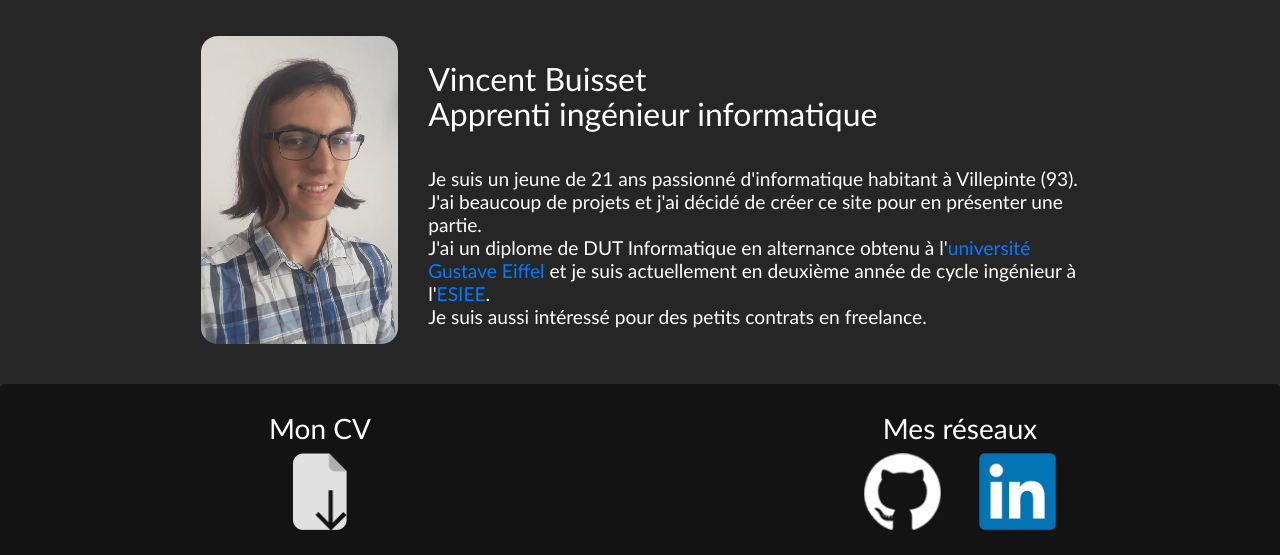
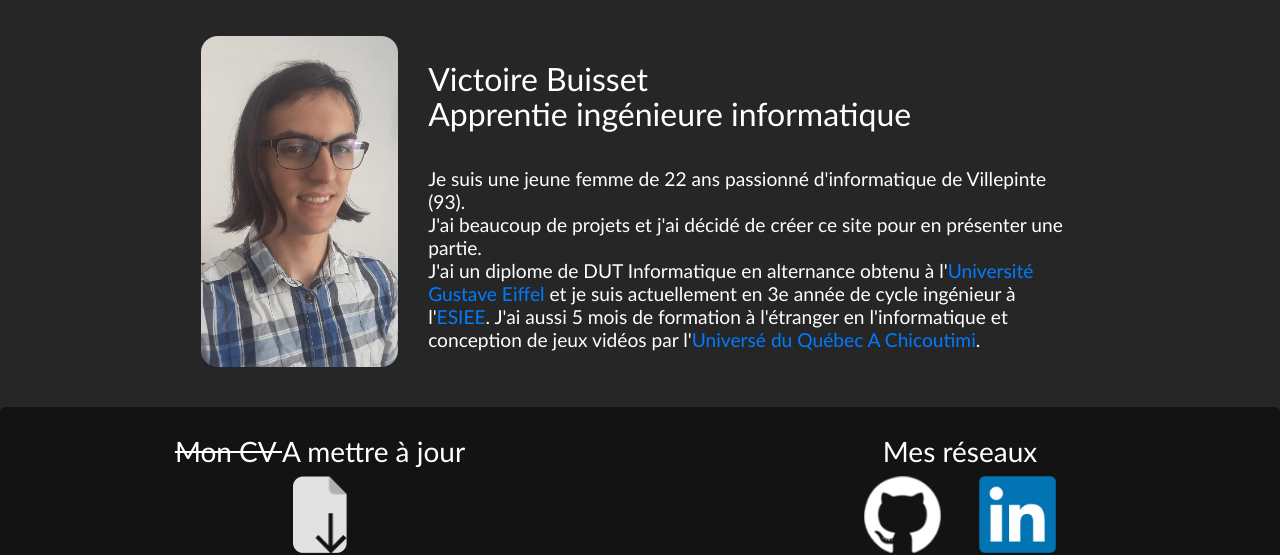
Before and after one commit to Pholith/Portfolio, an Angular app: page / in a window 1280 px wide. Shown: the top 555 px of the page. Built offline with nearby package versions, Linux system fonts and the light colour scheme.

Commit message:
Update app.component.html

```diff
--- a/src/app/app.component.html
+++ b/src/app/app.component.html
@@ -6,24 +6,24 @@
 
         <div class="container col-lg-9 col-md-8">
             <p class="myname">
-                Vincent Buisset
+                Victoire Buisset
             </p>
             <p class="titre">
-                Apprenti ingénieur informatique
+                Apprentie ingénieure informatique
             </p>
             <p class="biography-text">
-                Je suis un jeune de 21 ans passionné d'informatique habitant à Villepinte (93). <br/>
+                Je suis une jeune femme de 22 ans passionné d'informatique de Villepinte (93). <br/>
                 J'ai beaucoup de projets et j'ai décidé de créer ce site pour en présenter une partie. <br/>
-                J'ai un diplome de DUT Informatique en alternance obtenu à l'<a target="_blank" href="https://www.univ-gustave-eiffel.fr/">université Gustave Eiffel</a> et je suis actuellement en deuxième année de cycle ingénieur à l'<a target="_blank" href="https://www.esiee.fr/">ESIEE</a>.
+                J'ai un diplome de DUT Informatique en alternance obtenu à l'<a target="_blank" href="https://www.univ-gustave-eiffel.fr/">Université Gustave Eiffel</a> et je suis actuellement en 3e année de cycle ingénieur à l'<a target="_blank" href="https://www.esiee.fr/">ESIEE</a>.
+                J'ai aussi 5 mois de formation à l'étranger en l'informatique et conception de jeux vidéos par l'<a target="_blank" href="https://www.uqac.ca/">Universé du Québec A Chicoutimi</a>.
                 <br/>
-                Je suis aussi intéressé pour des petits contrats en freelance.
             </p>
         </div>
     </div>
 
     <div class="row links">
         <div class="col-md-6">
-            <h3> Mon CV </h3>
+            <h3> <del> Mon CV </del> A mettre à jour</h3>
             <a href="assets/CV.pdf" type="pdf" download> <img class="cv-icon" src="assets/images/documentDl.png"
                     alt="logo téléchargement"> </a>
 
```
